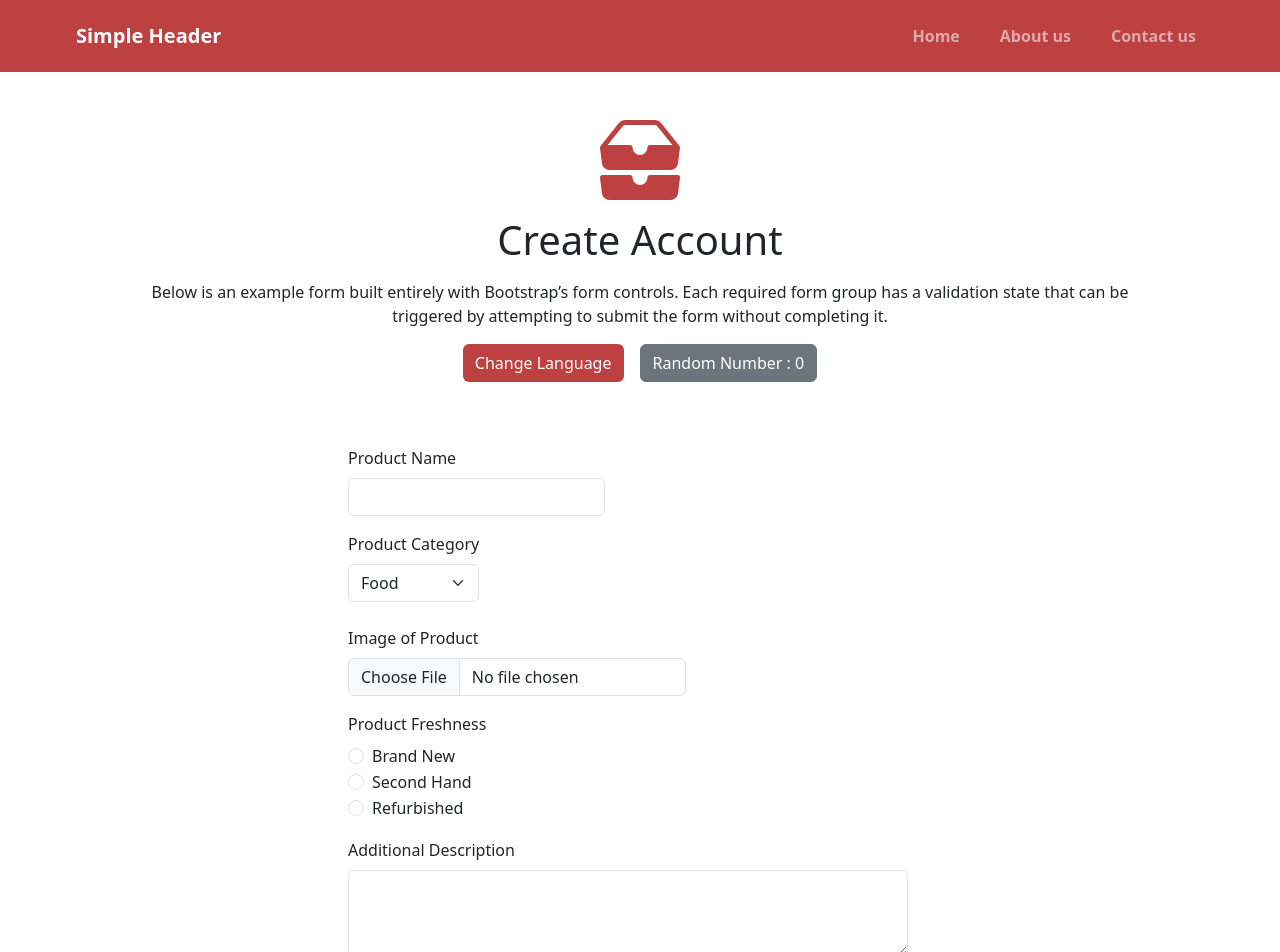
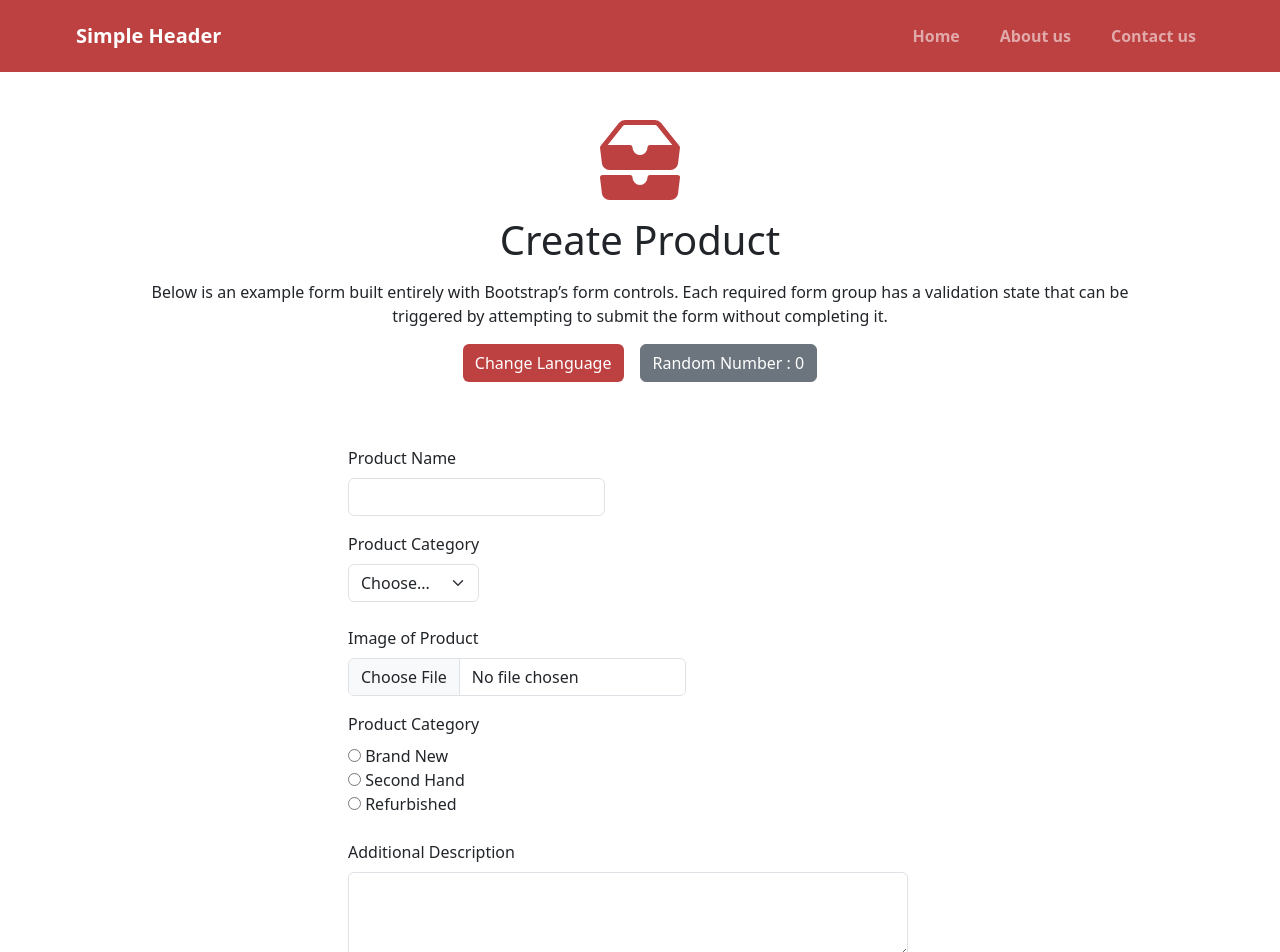
Before and after one commit to Sayafrudin/react_syafrudin-hendra-lumanto, a React (Vite) app in the folder 13_React Hook/praktikum/react-hook/: page / in a window 1280 px wide. Shown: the top 952 px of the page. Built offline with nearby package versions, Linux system fonts and the light colour scheme.

Commit message:
edit : add table & alert

```diff
--- a/13_React Hook/praktikum/react-hook/src/Article.jsx
+++ b/13_React Hook/praktikum/react-hook/src/Article.jsx
@@ -1,7 +1,7 @@
 export const article = {
   title: {
-    id: "Buat Akun",
-    en: "Create Account",
+    id: "Buat Produk",
+    en: "Create Product",
   },
   description: {
     id: "Di bawah ini adalah contoh formulir yang dibuat seluruhnya dengan kontrol formulir Bootstrap. Setiap grup formulir yang diperlukan memiliki status validasi yang dapat dipicu dengan mencoba mengirimkan formulir tanpa menyelesaikannya.",
--- a/13_React Hook/praktikum/react-hook/src/components/Form.jsx
+++ b/13_React Hook/praktikum/react-hook/src/components/Form.jsx
@@ -1,8 +1,7 @@
 import { useState } from "react";
+import { BsFillTrash3Fill, BsFillPencilFill } from "react-icons/bs";
 import React from "react";
 import InputField from "./InputField";
-import SelectInput from "./SelectInput";
-import RadioInput from "./RadioInput";
 import TextArea from "./TextArea";
 import WrapInputField from "./WrapInputField";
 import Button from "./Button";
@@ -15,7 +14,15 @@ export default function Form() {
   const [inputData, setInputData] = useState({
     pname: "",
     pprice: "",
+    pcategory: "",
+    freshness: "",
   });
+  const options = [
+    { label: "Food", value: "Food" },
+    { label: "Clothing", value: "Clothing" },
+    { label: "Else", value: "Else" },
+  ];
+
   /* Validasi ketika klik Button Submit
   // const handleChange = (e) => {
   //   const { product_name, value } = e.target;
@@ -43,12 +50,11 @@ export default function Form() {
   function data(e) {
     setInputData({ ...inputData, [e.target.name]: e.target.value });
   }
-  const { pname, pprice } = inputData;
+  const { pname, pprice, pcategory, freshness } = inputData;
   function addInputData() {
-    setArray([...array, { pname, pprice }]);
-    setInputData({ pname: "", pprice: "" });
+    setArray([...array, { pname, pprice, pcategory, freshness }]);
+    setInputData({ pname: "", pprice: "", pcategory: "", freshness: "" });
   }
-  console.log(array);
 
   // //Validasi ketika Input
   // const handleProductName = (e) => {
@@ -81,21 +87,65 @@ export default function Form() {
             <span style={{ color: "red" }}>{errors}</span>
 
             <div className="row">
-              <SelectInput
+              {/* <SelectInput
                 label="Product Category"
-                value1="Food"
-                value2="Clothing"
-                value3="Else"
-              ></SelectInput>
+                value={val}
+                onChange={(e) => setVal(e.target.value)}
+                optionLabel={dataSelected.map((opt) => (
+                  <option>{opt}</option>
+                ))}
+              ></SelectInput> */}
+              <div className="w-auto mb-4">
+                <label className="form-label">Product Category</label>
+                <select
+                  onChange={data}
+                  className="form-select"
+                  name="pcategory"
+                >
+                  <option type="radio" name="freshness" disabled selected>
+                    Choose...
+                  </option>
+                  {options.map((option) => (
+                    <option value={option.value}>{option.label}</option>
+                  ))}
+                </select>
+              </div>
             </div>
             <InputField label="Image of Product" type="file"></InputField>
             <div className="row">
-              <RadioInput
+              {/* <RadioInput
                 label="Product Freshness"
                 value1="Brand New"
                 value2="Second Hand"
                 value3="Refurbished"
-              ></RadioInput>
+              ></RadioInput> */}
+              <div className="w-auto mb-4">
+                <label className="form-label">Product Category</label>
+                <br></br>
+                <input
+                  type="radio"
+                  name="freshness"
+                  value="Brand New"
+                  onChange={data}
+                />
+                &nbsp;Brand New
+                <br></br>
+                <input
+                  type="radio"
+                  name="freshness"
+                  value="Second Hand"
+                  onChange={data}
+                />
+                &nbsp;Second Hand
+                <br></br>
+                <input
+                  type="radio"
+                  name="freshness"
+                  value="Refurbished"
+                  onChange={data}
+                />
+                &nbsp;Refurbished
+              </div>
             </div>
             <div className="row">
               <TextArea label="Additional Description"></TextArea>
@@ -125,12 +175,15 @@ export default function Form() {
       </form>
       <br></br>
       <div className="">
-        <table className="table table-striped">
+        <table className="table table-hover">
           <thead>
             <tr>
               <th>No.</th>
               <th>Product Name</th>
+              <th>Product Category</th>
+              <th>Product Freshness</th>
               <th>Product Price</th>
+              <th>Aksi</th>
             </tr>
           </thead>
           <tbody>
@@ -140,7 +193,22 @@ export default function Form() {
                   <tr key={i}>
                     <td>{i++}</td>
                     <td>{item.pname}</td>
+                    <td>{item.pcategory}</td>
+                    <td>{item.freshness}</td>
                     <td>{item.pprice}</td>
+                    <td>
+                      <button type="button" class="btn btn-primary">
+                        <BsFillPencilFill
+                          style={{ fontSize: "1.2rem", color: "white" }}
+                        ></BsFillPencilFill>
+                      </button>
+                      &nbsp;&nbsp;
+                      <button type="button" class="btn btn-danger">
+                        <BsFillTrash3Fill
+                          style={{ fontSize: "1.2rem", color: "white" }}
+                        ></BsFillTrash3Fill>
+                      </button>
+                    </td>
                   </tr>
                 );
               })}
--- a/13_React Hook/praktikum/react-hook/src/components/RadioInput.jsx
+++ /dev/null
@@ -1,33 +0,0 @@
-const RadioInput = ({ label, value1, value2, value3 }) => {
-  return (
-    <div className="col-6 mb-3">
-      <label className="mb-2">{label}</label>
-      <div className="form-check">
-        <input
-          className="form-check-input"
-          type="radio"
-          name="prodcut-freshness"
-        />
-        <label className="form-check-label">{value1}</label>
-      </div>
-      <div className="form-check">
-        <input
-          className="form-check-input"
-          type="radio"
-          name="prodcut-freshness"
-        />
-        <label className="form-check-label">{value2}</label>
-      </div>
-      <div className="form-check">
-        <input
-          className="form-check-input"
-          type="radio"
-          name="prodcut-freshness"
-        />
-        <label className="form-check-label">{value3}</label>
-      </div>
-    </div>
-  );
-};
-
-export default RadioInput;
--- a/13_React Hook/praktikum/react-hook/src/components/SelectInput.jsx
+++ /dev/null
@@ -1,18 +0,0 @@
-const SelectInput = ({ label, value1, value2, value3 }) => {
-  return (
-    <div className="w-auto mb-4">
-      <label className="form-label">{label}</label>
-      <select
-        className="form-select"
-        aria-label="Default select example"
-        required=""
-      >
-        <option value={1}>{value1}</option>
-        <option value={2}>{value2}</option>
-        <option value={3}>{value3}</option>
-      </select>
-    </div>
-  );
-};
-
-export default SelectInput;
--- a/13_React Hook/praktikum/react-hook/src/page/CreateProduct.jsx
+++ b/13_React Hook/praktikum/react-hook/src/page/CreateProduct.jsx
@@ -1,8 +1,13 @@
 import Navbar from "../header/Navbar";
 import Form from "../components/Form";
 import Header from "../header/Header";
+import { useEffect } from "react";
 
 export default function CreateProduct() {
+  useEffect(() => {
+    alert("Welcome");
+  });
+
   return (
     <>
       <Navbar></Navbar>
```
